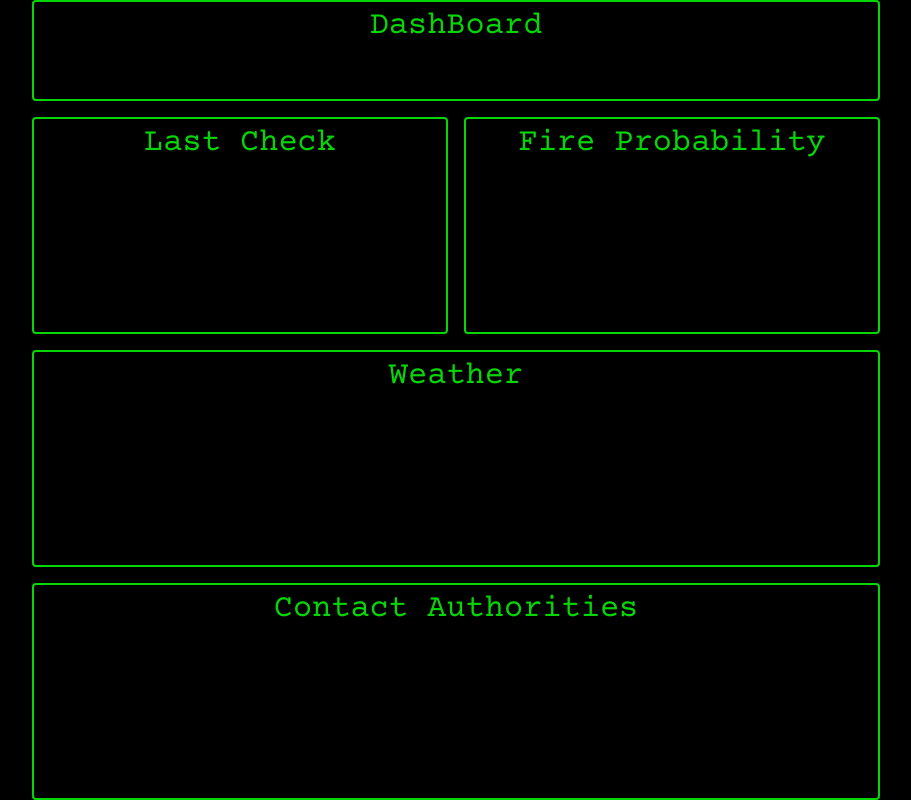
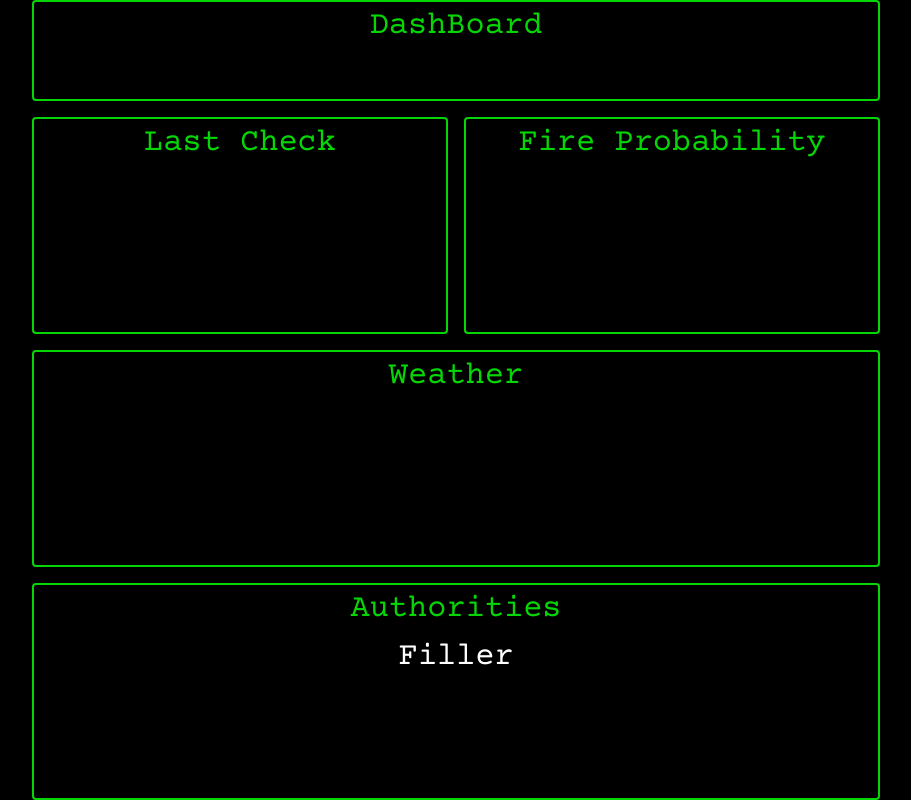
Before and after one commit to annas2727/swamphacks2025, a React (Vite) app in the folder frontend/FirePower/: page /dash in a window 1280 px wide. Shown: the whole page, without its empty margins (184-1095 px from the left). Built offline with nearby package versions, Linux system fonts and the light colour scheme; no server answers.

Commit message:
Minor text change to dash

```diff
--- a/frontend/FirePower/src/Dashboard.jsx
+++ b/frontend/FirePower/src/Dashboard.jsx
@@ -66,7 +66,10 @@ function Dashboard() {
         <p className="text-white">{Weather}</p>
 
     </div>
-    <div className="col-span-4 row-span-2 col-start-2 row-start-6 text-center border-2 rounded-sm">Contact Authorities</div>
+    <div className="col-span-4 row-span-2 col-start-2 row-start-6 text-center border-2 rounded-sm">
+        <h1>Authorities</h1>
+        <p className="text-white">Filler</p>
+    </div>
 </div>
      </>
     )
```
